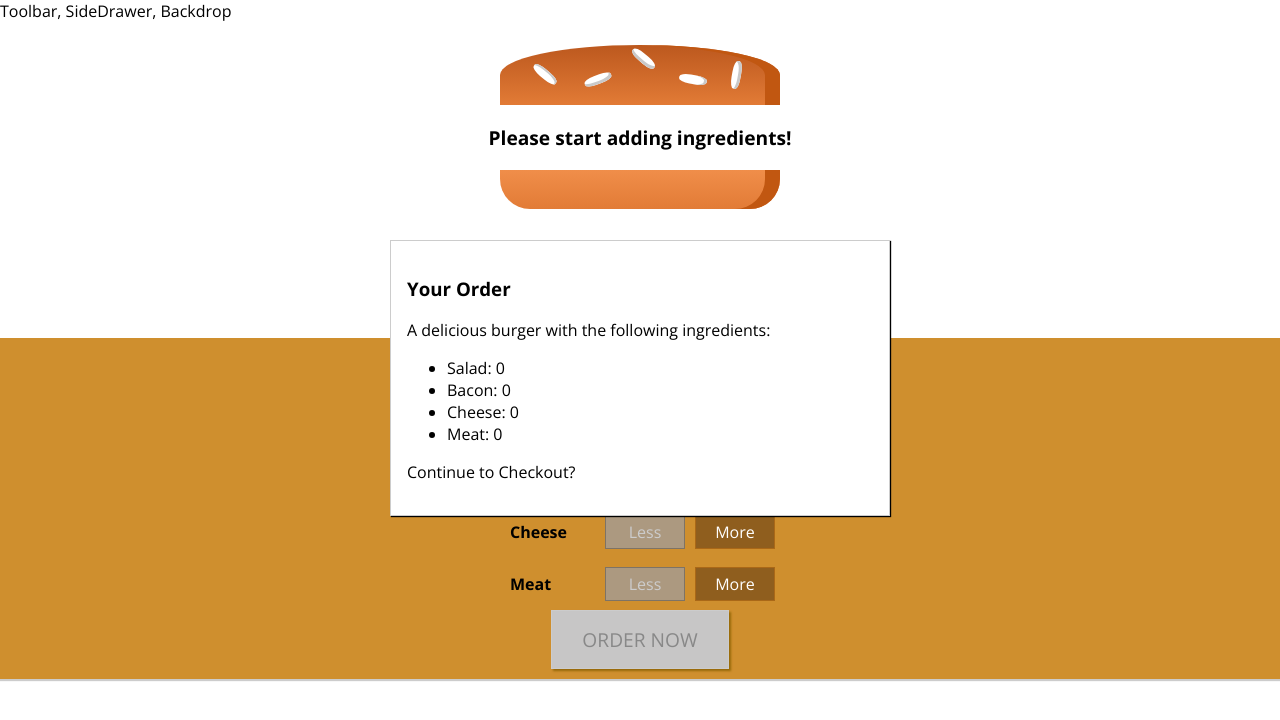
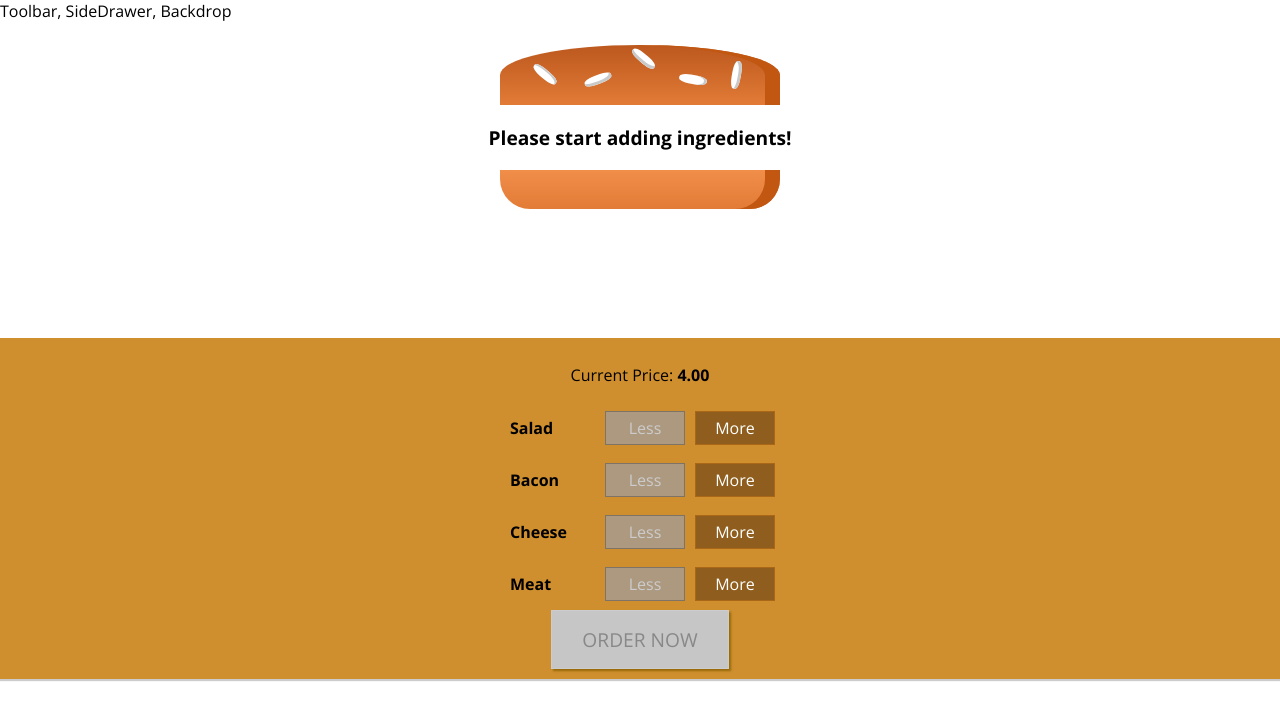
Before and after one commit to cmartyniuk1656/react-burger-builder, a React app: page / in a window 1280 px wide. Shown: the top 720 px of the page. Built offline with nearby package versions, Linux system fonts and the light colour scheme.

Commit message:
Added modal show/hide on checkout

```diff
--- a/src/components/Burger/BuildControls/BuildControls.js
+++ b/src/components/Burger/BuildControls/BuildControls.js
@@ -24,7 +24,8 @@
         ))}
         <button
         className={classes.OrderButton}
-        disabled={!props.purchaseable}>ORDER NOW</button>
+        disabled={!props.purchaseable}
+        onClick={props.ordered}>ORDER NOW</button>
     </div>
 
 );
--- a/src/components/UI/Modal/Modal.js
+++ b/src/components/UI/Modal/Modal.js
@@ -4,7 +4,11 @@
 
 
 const modal = (props) => (
-    <div className={classes.Modal}>
+    <div className={classes.Modal}
+    style={{
+        transform: props.show ? 'translateY(0)' : 'translateY(-100vh)',
+        opacity: props.show ? '1' : '0'
+    }}>
         {props.children}
     </div>
 );
--- a/src/containers/BurgerBuilder/BurgerBuilder.js
+++ b/src/containers/BurgerBuilder/BurgerBuilder.js
@@ -23,7 +23,8 @@
             meat: 0
         },
         totalPrice: 4,
-        purchaseable: false
+        purchaseable: false,
+        purchasing: false
     }
 
     //Check to see if the burger is purchaseable
@@ -98,6 +99,10 @@
         this.updatePurchaseState(updatedIngredients);
     }
 
+    purchaseHandler = () => {
+        this.setState({purchasing: true});
+    }
+
     render() {
 
         const disabledInfo = {
@@ -109,7 +114,7 @@
 
         return(
             <Auxiliary>
-                <Modal>
+                <Modal show={this.state.purchasing}>
                     <OrderSummary
                     ingredients={this.state.ingredients}/>
                 </Modal>
@@ -119,6 +124,7 @@
                     ingredientRemoved={this.removeIngredientHandler}
                     disabled={disabledInfo}
                     purchaseable={this.state.purchaseable}
+                    ordered={this.purchaseHandler}
                     price={this.state.totalPrice}/>
             </Auxiliary>
         );
```
